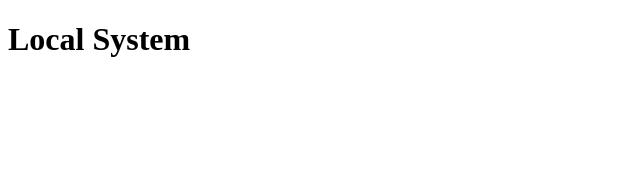
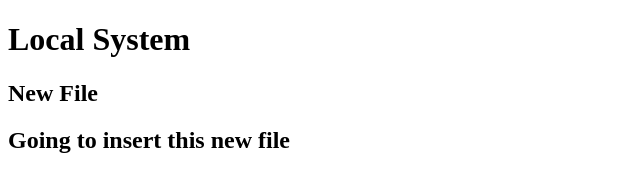
Before and after one commit to Malik-Abdul-Ahad/Local-System, a plain HTML site: page index.html in a window 1280 px wide. Shown: the whole page, without its empty margins (0-640 px from the left). Drawn offline with Linux system fonts and the light colour scheme.

Commit message:
css file is added

```diff
--- a/index.html
+++ b/index.html
@@ -4,8 +4,14 @@
     <meta charset="UTF-8">
     <meta name="viewport" content="width=device-width, initial-scale=1.0">
     <title>Document</title>
+    <style src="style.css"></style>
 </head>
 <body>
+    <div class="container">
     <h1>Local System</h1>
+    <h2>New File </h2>
+    <h2>Going to insert this new file</h2>
+    </div>
+
 </body>
 </html>
--- /dev/null
+++ b/style.css
@@ -0,0 +1,11 @@
+body{
+    background-color:crimson;
+
+
+}
+
+.container{
+    color: black;
+    text-align: center;
+    font-size: 50px;
+}
```
